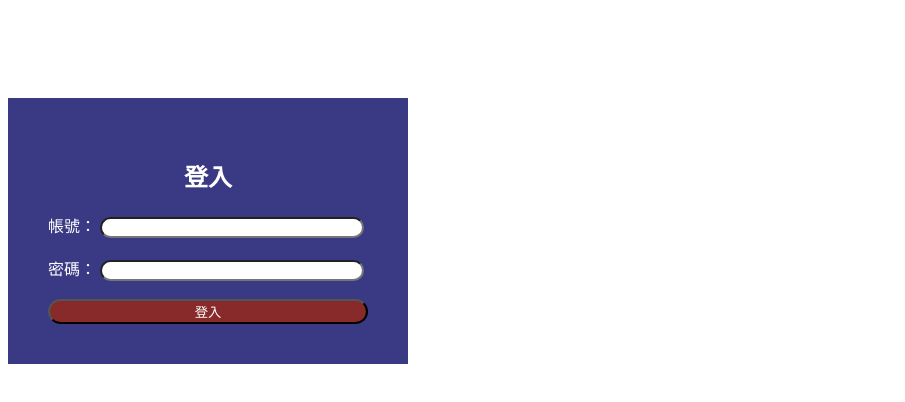
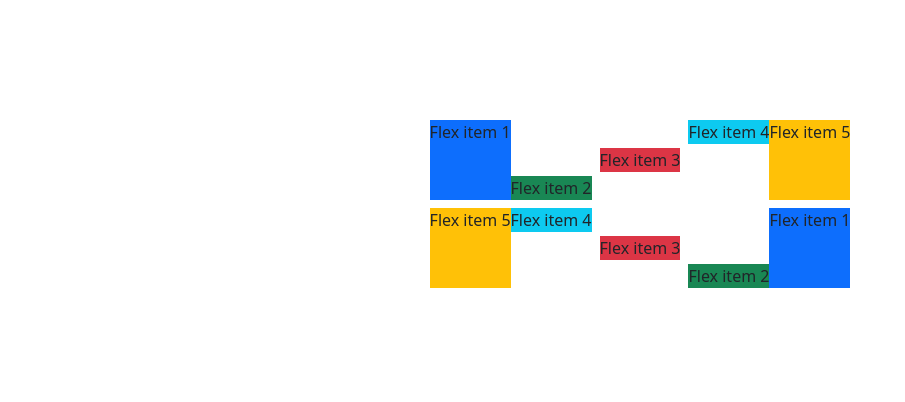
Before and after one commit to Musukeki/ng_demo, an Angular app: page / in a window 1280 px wide. Shown: the top 402 px of the page, without its empty margins (0-905 px from the left). Built offline with nearby package versions, Linux system fonts and the light colour scheme.

Commit message:
add bootstrap & add flex box practice

```diff
--- a/angular.json
+++ b/angular.json
@@ -32,6 +32,7 @@
               }
             ],
             "styles": [
+              "./node_modules/bootstrap/dist/css/bootstrap.min.css",
               "src/styles.scss"
             ],
             "scripts": []
--- a/package.json
+++ b/package.json
@@ -18,6 +18,7 @@
     "@angular/platform-browser": "^19.0.0",
     "@angular/platform-browser-dynamic": "^19.0.0",
     "@angular/router": "^19.0.0",
+    "bootstrap": "^5.3.7",
     "rxjs": "~7.8.0",
     "tslib": "^2.3.0",
     "zone.js": "~0.15.0"
--- a/src/app/app.component.html
+++ b/src/app/app.component.html
@@ -63,7 +63,7 @@
 
 
 <!-- ?Box model 測試 -->
-
+<!--
 
 <div class="loginBox">
   <h2 class="title">登入</h2>
@@ -80,3 +80,19 @@
 
   <button class="loginBtn">登入</button>
 </div>
+ -->
+
+<div class="d-flex justify-content-center mb-2">
+  <div class="box bg-primary">Flex item 1</div>
+  <div class="bg-success align-self-end">Flex item 2</div>
+  <div class="bg-danger mx-10 ms-2 me-2 align-self-center">Flex item 3</div>
+  <div class="bg-info align-self-start">Flex item 4</div>
+  <div class="box bg-warning">Flex item 5</div>
+</div>
+<div class="d-flex justify-content-center flex-row-reverse">
+  <div class="box bg-primary">Flex item 1</div>
+  <div class="bg-success align-self-end">Flex item 2</div>
+  <div class="bg-danger mx-10 ms-2 me-2 align-self-center">Flex item 3</div>
+  <div class="bg-info align-self-start">Flex item 4</div>
+  <div class="box bg-warning">Flex item 5</div>
+</div>
--- a/src/app/app.component.scss
+++ b/src/app/app.component.scss
@@ -84,31 +84,48 @@
 //   }
 // }
 
-.loginBox {
-  width: 320px;
-  background-color: rgb(58, 58, 132);
-  padding: 40px;
+// .loginBox {
+//   width: 320px;
+//   background-color: rgb(58, 58, 132);
+//   padding: 40px;
 
+// }
+// .title {
+//   color: #fff;
+//   text-align: center;
+// }
+// .acc {
+//   color: #fff;
+//   margin-bottom: 18px;
+// }
+// .pwd {
+//   color: #fff;
+//   margin-bottom: 18px;
+// }
+// input {
+//   width: 80%;
+//   border-radius: 100px;
+// }
+// .loginBtn {
+//   width: 100%;
+//   border-radius: 100px;
+//   background-color: rgb(136, 42, 42);
+//   color: #fff;
+// }
+
+// .firstArea {
+//   width: 150px;
+//   height: 50px;
+//   background-color: red;
+// }
+// .firstArea:hover {
+//   background-color: blue;
+
+//   transition: 1s;
+
+//   width: 300px;
+// }
+
+.box {
+  height: 80px;
 }
-.title {
-  color: #fff;
-  text-align: center;
-}
-.acc {
-  color: #fff;
-  margin-bottom: 18px;
-}
-.pwd {
-  color: #fff;
-  margin-bottom: 18px;
-}
-input {
-  width: 80%;
-  border-radius: 100px;
-}
-.loginBtn {
-  width: 100%;
-  border-radius: 100px;
-  background-color: rgb(136, 42, 42);
-  color: #fff;
-}
```
Also changed, not shown: 1 other file (tests, documents, lock files or other folders).
